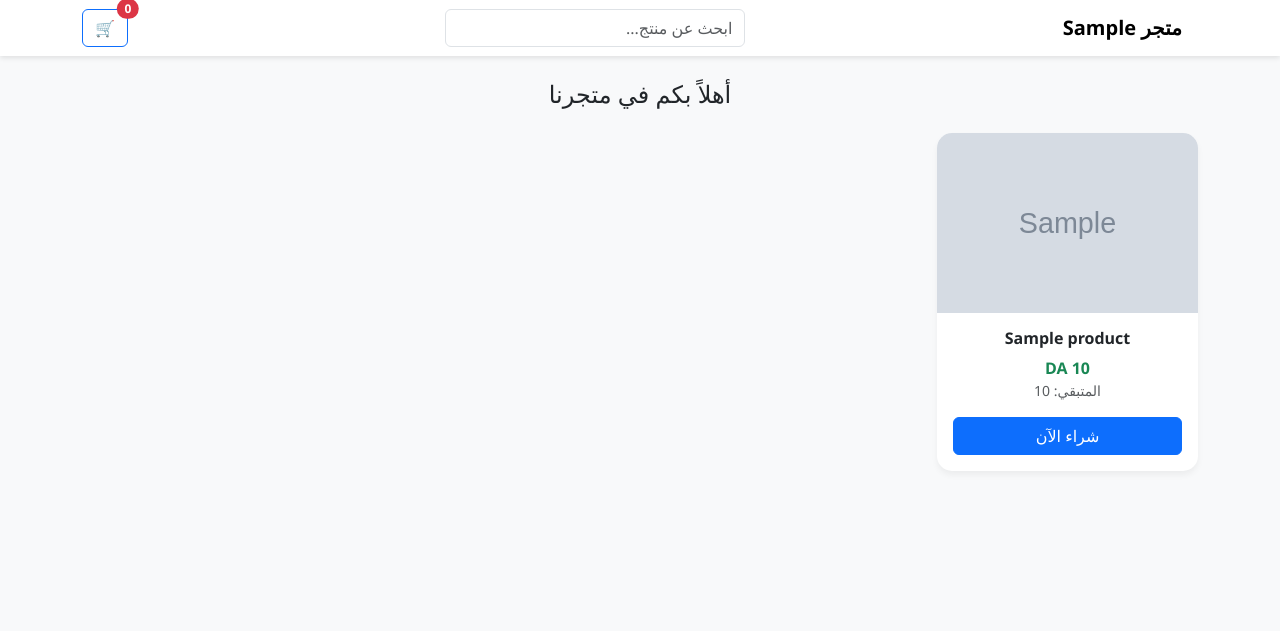
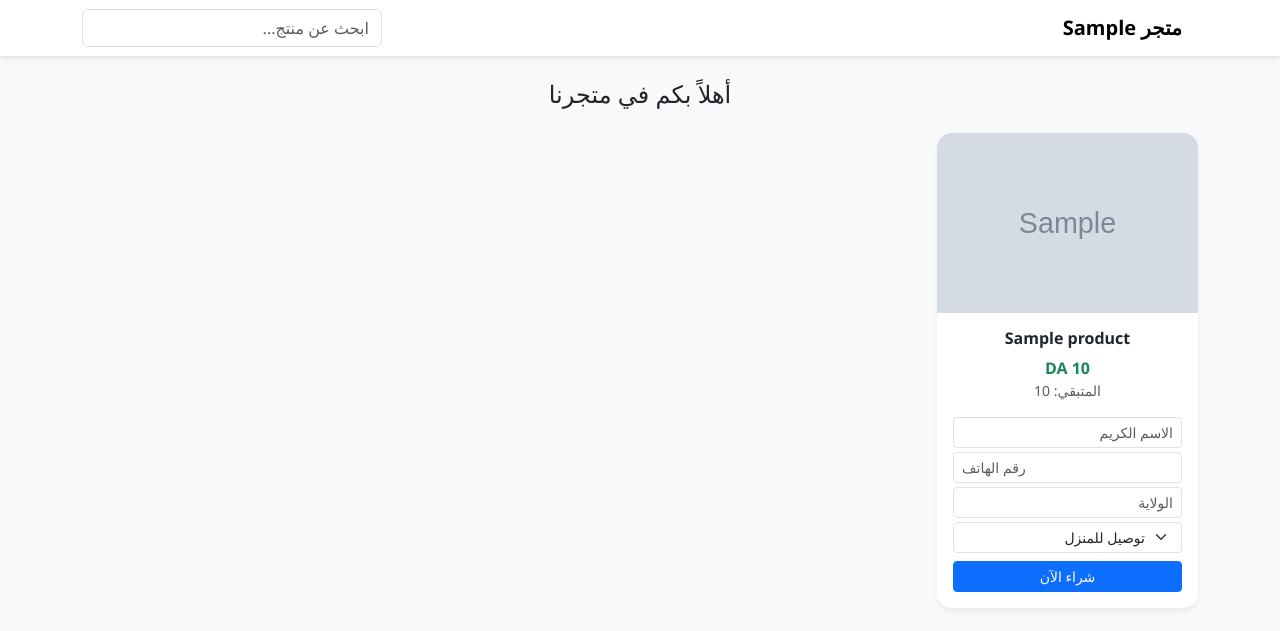
Before and after one commit to chichideb2007-blip/bisnes, a Flask app: template templates/public_shop.html in a window 1280 px wide. Shown: the top 631 px of the page. Run offline with Flask 3, Linux system fonts and the light colour scheme; the template is opened without the code that fills it: most values are stand-ins (such as "Sample title", 1, 10 or a date in 2020); grey boxes marked "Sample" are stand-in pictures.

Commit message:
Update public_shop.html

```diff
--- a/templates/public_shop.html
+++ b/templates/public_shop.html
@@ -20,15 +20,7 @@
 <nav class="navbar navbar-expand-lg navbar-light sticky-top mb-4">
     <div class="container">
         <a class="navbar-brand fw-bold" href="#">متجر {{ current_company }}</a>
-
-        <!-- شريط البحث -->
         <input type="text" id="searchInput" class="form-control search-box" placeholder="ابحث عن منتج...">
-
-        <!-- أيقونة السلة -->
-        <div class="position-relative">
-            <a href="/cart" class="btn btn-outline-primary">🛒</a>
-            <span id="cart-count" class="position-absolute top-0 start-100 translate-middle badge rounded-pill bg-danger">0</span>
-        </div>
     </div>
 </nav>
 
@@ -39,7 +31,6 @@
         {% for product in products %}
         <div class="col-6 col-md-4 col-lg-3 mb-4 product-card-container">
             <div class="card product-card">
-                <!-- الصورة (تأكد أن البيانات تأتي كـ Base64 أو URL) -->
                 <img src="{{ product['product-images'] }}" class="card-img-top" alt="{{ product.name }}" style="height: 180px; object-fit: cover;">
 
                 <div class="card-body text-center">
@@ -48,10 +39,23 @@
                     <p class="text-muted small">المتبقي: {{ product.quantity }}</p>
 
                     {% if product.quantity > 0 %}
-                        <!-- ربط الشراء بالسلة أو صفحة الدفع -->
-                        <a href="/checkout/{{ product.id }}" class="btn btn-primary w-100">شراء الآن</a>
+                        <!-- النموذج الذي يجمع بيانات الشراء -->
+                        <form action="/buy" method="POST" class="mt-2 text-start">
+                            <input type="hidden" name="product_id" value="{{ product.id }}">
+
+                            <input type="text" name="customer_name" class="form-control form-control-sm mb-1" placeholder="الاسم الكريم" required>
+                            <input type="tel" name="phone" class="form-control form-control-sm mb-1" placeholder="رقم الهاتف" required>
+                            <input type="text" name="wilaya" class="form-control form-control-sm mb-1" placeholder="الولاية" required>
+
+                            <select name="delivery_type" class="form-select form-select-sm mb-2">
+                                <option value="home">توصيل للمنزل</option>
+                                <option value="office">توصيل للمكتب</option>
+                            </select>
+
+                            <button type="submit" class="btn btn-primary w-100 btn-sm">شراء الآن</button>
+                        </form>
                     {% else %}
-                        <button disabled class="btn-out">غير متوفر</button>
+                        <button disabled class="btn-out mt-2">غير متوفر</button>
                     {% endif %}
                 </div>
             </div>
```
